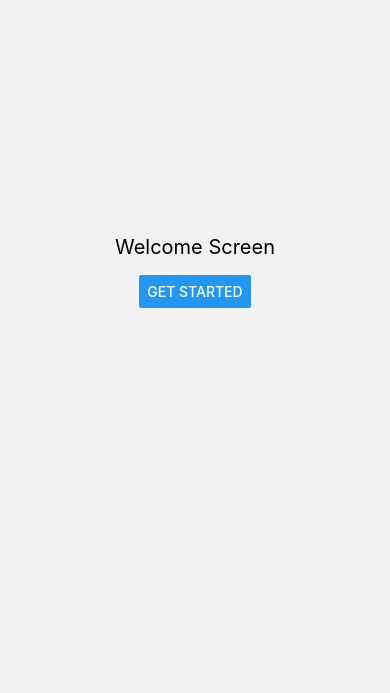
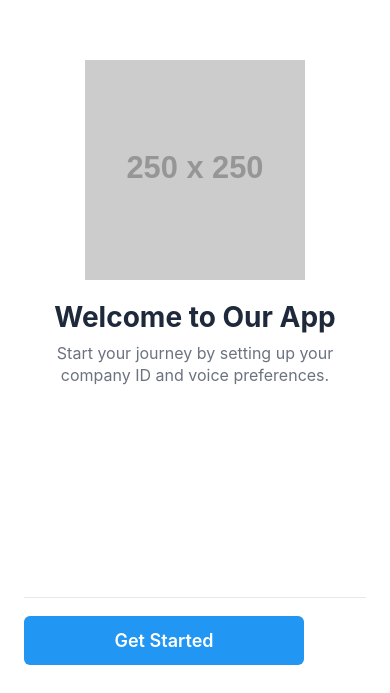
Before and after one commit to houssein-berro/codingAssessment, a React Native app: screen /Welcome in a window 390 px wide. Shown: the part 151-844 px from the top of the page. Built offline with nearby package versions, Linux system fonts and the light colour scheme.

Commit message:
Added content to welcome screen

```diff
--- a/src/screens/onboarding/welcomeScreen.tsx
+++ b/src/screens/onboarding/welcomeScreen.tsx
@@ -1,31 +1,79 @@
 import React from 'react';
-import { View, Text, Button, StyleSheet } from 'react-native';
+import { View, Text, StyleSheet, Image } from 'react-native';
+import { SafeAreaWrapper } from '../../components/safeArea/safeArea';
+import { PrimaryButton } from '../../components/primaryButton/primaryButton';
 import { useNavigation } from '@react-navigation/native';
 
-const WelcomeScreen: React.FC = () => {
+export default function WelcomeScreen() {
   const navigation = useNavigation();
 
   return (
-    <View style={styles.container}>
-      <Text style={styles.title}>Welcome Screen</Text>
-      <Button
-        title="Get Started"
-        onPress={() => navigation.navigate('EnterCompanyID')}
-      />
-    </View>
+    <SafeAreaWrapper>
+      <View style={styles.flexContainer}>
+        <View style={styles.content}>
+          <Image
+            source={{ uri: 'https://placehold.jp/250x250.png' }}
+            style={styles.image}
+          />
+          <Text style={styles.title}>Welcome to Our App</Text>
+          <Text style={styles.description}>
+            Start your journey by setting up your company ID and voice preferences.
+          </Text>
+        </View>
+
+        <View style={styles.footer}>
+          <View style={styles.separator} />
+          <PrimaryButton
+            title="Get Started"
+            onPress={() => navigation.navigate('EnterCompanyID')}
+          />
+        </View>
+      </View>
+    </SafeAreaWrapper>
   );
-};
-
-export default WelcomeScreen;
+}
 
 const styles = StyleSheet.create({
-  container: {
+  flexContainer: {
     flex: 1,
+    justifyContent: 'space-between',
+  },
+  content: {
+    flex: 1,
+    justifyContent: 'center',
     alignItems: 'center',
-    justifyContent: 'center',
+    paddingHorizontal: 24,
+  },
+  image: {
+    width: 220,
+    height: 220,
+    resizeMode: 'contain',
+    marginBottom: 20,
   },
   title: {
-    fontSize: 20,
-    marginBottom: 16,
+    fontSize: 28,
+    fontWeight: '700',
+    color: '#1E293B',
+    textAlign: 'center',
+    marginBottom: 8,
+  },
+  description: {
+    fontSize: 16,
+    color: '#6B7280',
+    textAlign: 'center',
+    lineHeight: 22,
+    paddingHorizontal: 10,
+  },
+  footer: {
+    width: '100%',
+    paddingHorizontal: 24,
+    backgroundColor: '#fff',
+    paddingBottom: 20,
+  },
+  separator: {
+    width: '100%',
+    height: 1,
+    backgroundColor: '#E5E7EB',
+    marginBottom: 10,
   },
 });
```
